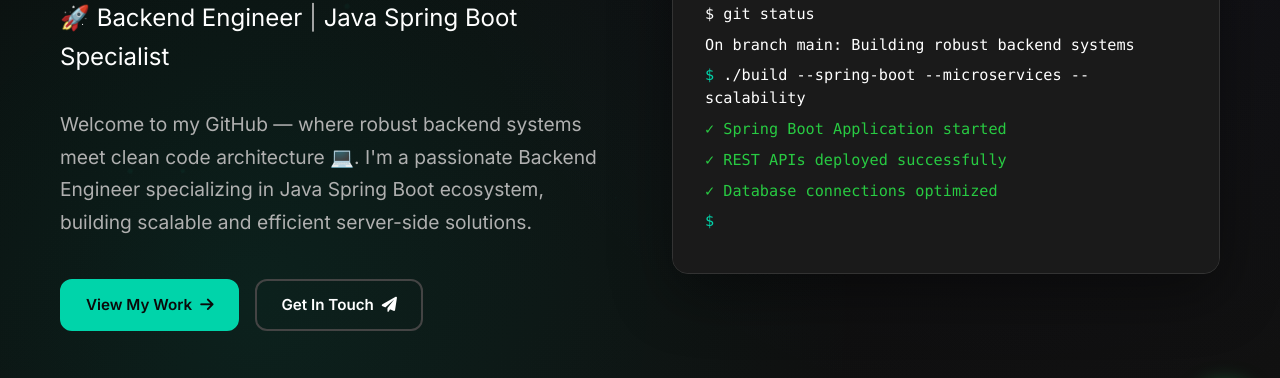
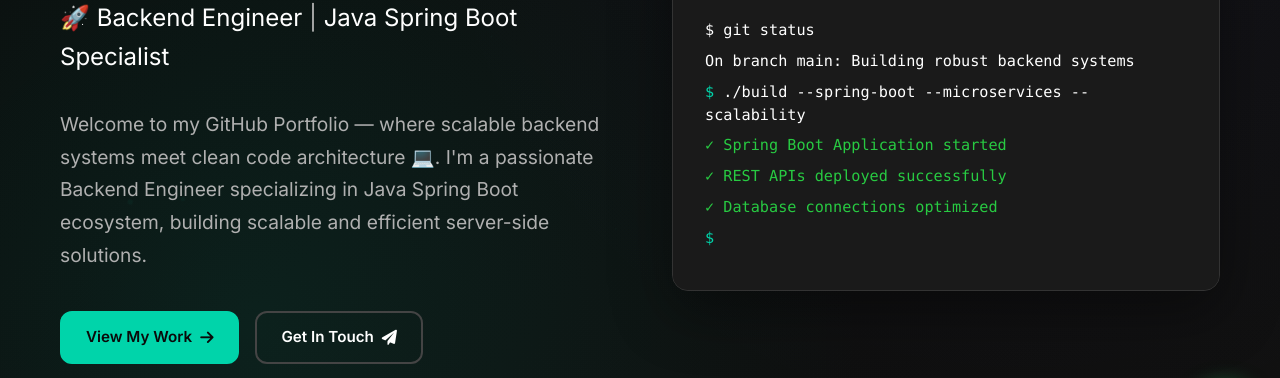
Before and after one commit to cleent0ne/my-portfolio, a plain HTML site: page index.html in a window 1280 px wide. Shown: the part 331-709 px from the top of the page. Drawn offline with Linux system fonts and the light colour scheme.

Commit message:
Update index.html

```diff
--- a/index.html
+++ b/index.html
@@ -54,7 +54,7 @@
                     <span class="title-specialty">Java Spring Boot Specialist</span>
                 </div>
                 <p class="hero-description">
-                    Welcome to my GitHub — where robust backend systems meet clean code architecture 💻.
+                    Welcome to my GitHub Portfolio — where scalable backend systems meet clean code architecture 💻.
                     I'm a passionate Backend Engineer specializing in Java Spring Boot ecosystem, building
                     scalable and efficient server-side solutions.
                 </p>
```
